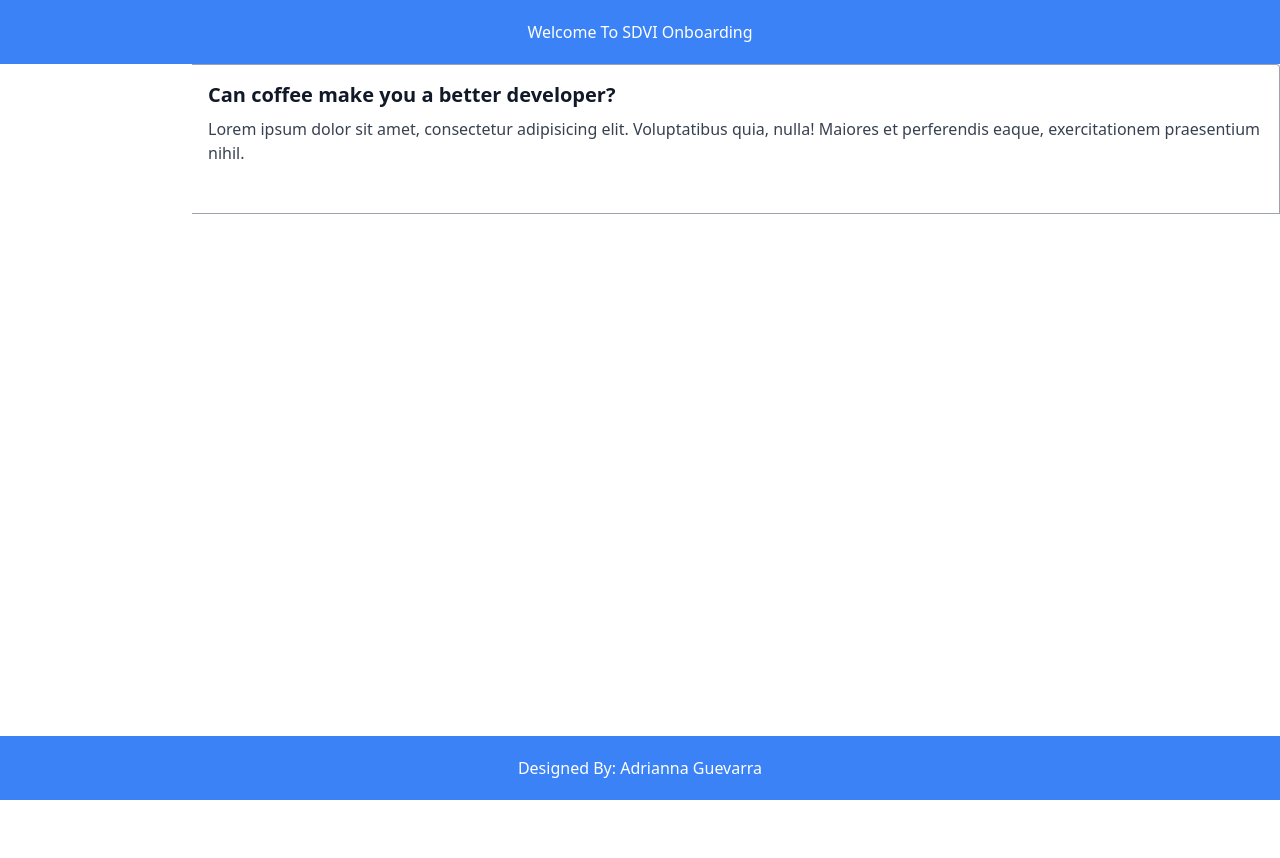
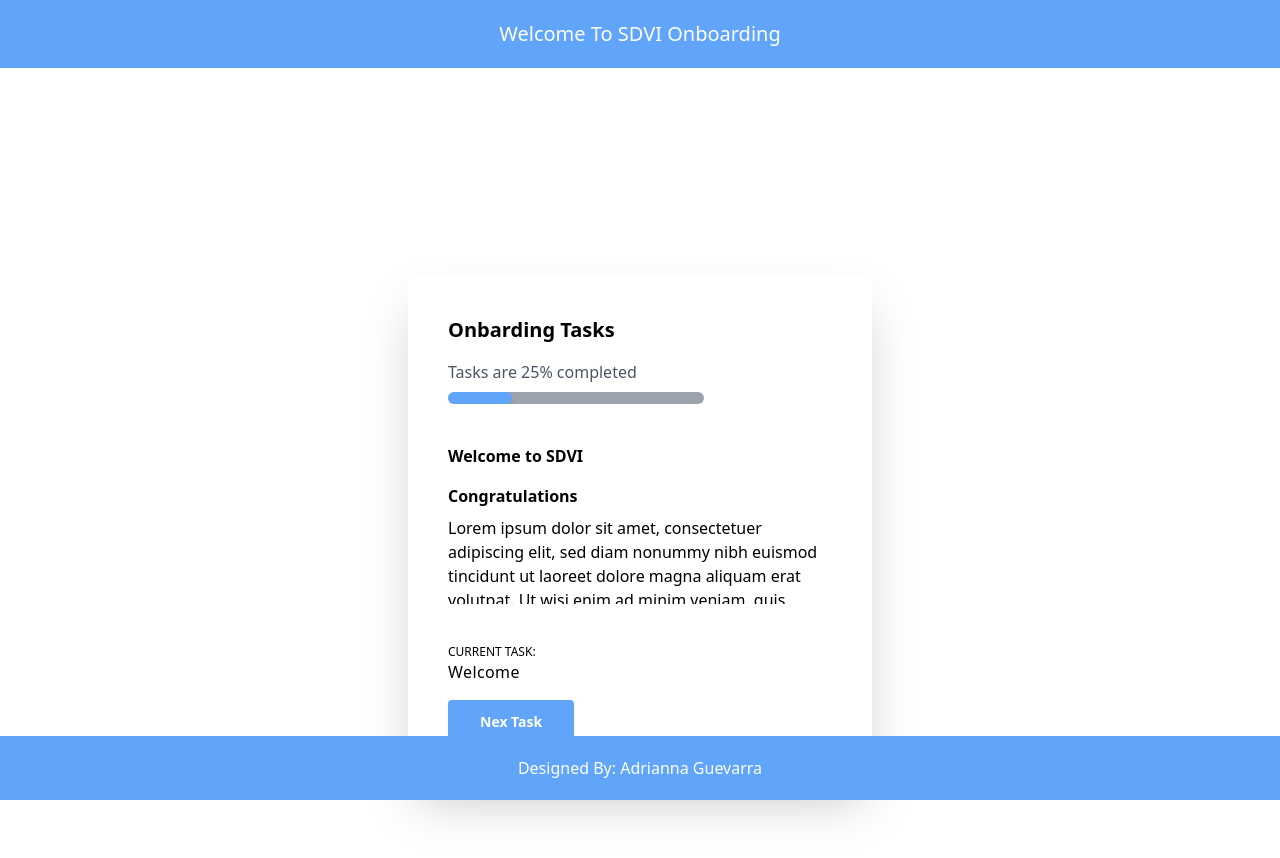
Before and after one commit to adrianna157/sdvi-onboarding, an Angular app: page / in a window 1280 px wide. Shown: the top 858 px of the page. Before the commit the page ends 800 px from the top, so only its background shows below. Built offline with nearby package versions, Linux system fonts and the light colour scheme; what @tailwindcss/typography would draw is missing.

Commit message:
adjust css for task card

```diff
--- a/src/app/app.component.html
+++ b/src/app/app.component.html
@@ -1,11 +1,11 @@
 <div>
-  <header class="py-5 bg-blue-500 inset-x-0 top-0 text-white text-center">
+  <header class="py-5 bg-blue-400 inset-x-0 top-0 text-white text-center text-xl">
     Welcome To SDVI Onboarding
   </header>
     <div class="flex flex-col items-center">
       <app-card></app-card>
     </div>
-  <footer class="py-5 bg-blue-500 inset-x-0 absolute bottom-0 text-white text-center">Designed By: Adrianna Guevarra</footer>
+  <footer class="py-5 bg-blue-400 inset-x-0 absolute bottom-0 text-white text-center">Designed By: Adrianna Guevarra</footer>
 </div>
 
 
--- a/src/app/components/card/card.component.html
+++ b/src/app/components/card/card.component.html
@@ -1,10 +1,51 @@
-<div class="max-w-sm w-full lg:max-w-full lg:flex">
-    <div class="h-48 lg:h-auto lg:w-48 flex-none bg-cover rounded-t lg:rounded-t-none lg:rounded-l text-center overflow-hidden" >
+<div class="bg-white p-10 my-52 rounded-lg shadow-2xl ">
+    <h1 class="text-xl font-bold">Onbarding Tasks</h1>
+    <div class="mt-4 mb-10">
+        <p class="text-gray-600">Tasks are 25% completed</p>
+        <div class="bg-gray-400 w-64 h-3 rounded-lg mt-2 overflow-hidden">
+            <div class="bg-blue-400 w-1/4 h-full rounded-lg shadow-md"></div>
+        </div>
     </div>
-    <div class="border-r border-b border-l border-gray-400 lg:border-l-0 lg:border-t lg:border-gray-400 bg-white rounded-b lg:rounded-b-none lg:rounded-r p-4 flex flex-col justify-between leading-normal">
-      <div class="mb-8">
-        <div class="text-gray-900 font-bold text-xl mb-2">Can coffee make you a better developer?</div>
-        <p class="text-gray-700 text-base">Lorem ipsum dolor sit amet, consectetur adipisicing elit. Voluptatibus quia, nulla! Maiores et perferendis eaque, exercitationem praesentium nihil.</p>
-      </div>
+    <div class="mt-4 mb-10 overflow-y-auto w-96 h-40">
+            <main>
+                <h1 class="font-bold">Welcome to SDVI</h1>
+                <article class="mt-4">
+                    <h2 class="font-semibold">Congratulations</h2>
+                    <p class="mt-2" > Lorem ipsum dolor sit amet, consectetuer adipiscing
+                        elit, sed diam nonummy nibh euismod tincidunt ut laoreet dolore
+                        magna aliquam erat volutpat. Ut wisi enim ad minim veniam, quis
+                        nostrud exerci tation ullamcorper suscipit lobortis nisl ut
+                        aliquip ex ea commodo consequat. Duis autem vel eum iriure dolor
+                        in hendrerit in vulputate velit esse molestie consequat, vel
+                        illum dolore eu feugiat nulla facilisis at vero eros et accumsan
+                        et iusto odio dignissim qui blandit praesent luptatum zzril
+                        delenit augue duis dolore te feugait nulla facilisi.
+                    </p>
+                </article>
+
+                <article>
+                    <h2 class="mt-2 font-semibold">Next Steps</h2>
+                    <p class="mt-2">
+                        Lorem ipsum dolor sit amet, consectetuer adipiscing
+                        elit, sed diam nonummy nibh euismod tincidunt ut laoreet dolore
+                        magna aliquam erat volutpat. Ut wisi enim ad minim veniam, quis
+                        nostrud exerci tation ullamcorper suscipit lobortis nisl ut
+                        aliquip ex ea commodo consequat. Duis autem vel eum iriure dolor
+                        in hendrerit in vulputate velit esse molestie consequat, vel
+                        illum dolore eu feugiat nulla facilisis at vero eros et accumsan
+                        et iusto odio dignissim qui blandit praesent luptatum zzril
+                        delenit augue duis dolore te feugait nulla facilisi.
+                    </p>
+                    <p>... </p>
+                    <p>... </p>
+                </article>
+
+            </main>
     </div>
-  </div>
+    <h3 class="text-xs uppercase">Current Task:</h3>
+    <h2 class="tracking-wide">
+        Welcome
+    </h2>
+    <button class="bg-blue-400 py-3 px-8 mt-4 rounded text-sm text-white font-semibold hover:bg-opacity-75">Nex
+        Task</button>
+</div>
```
